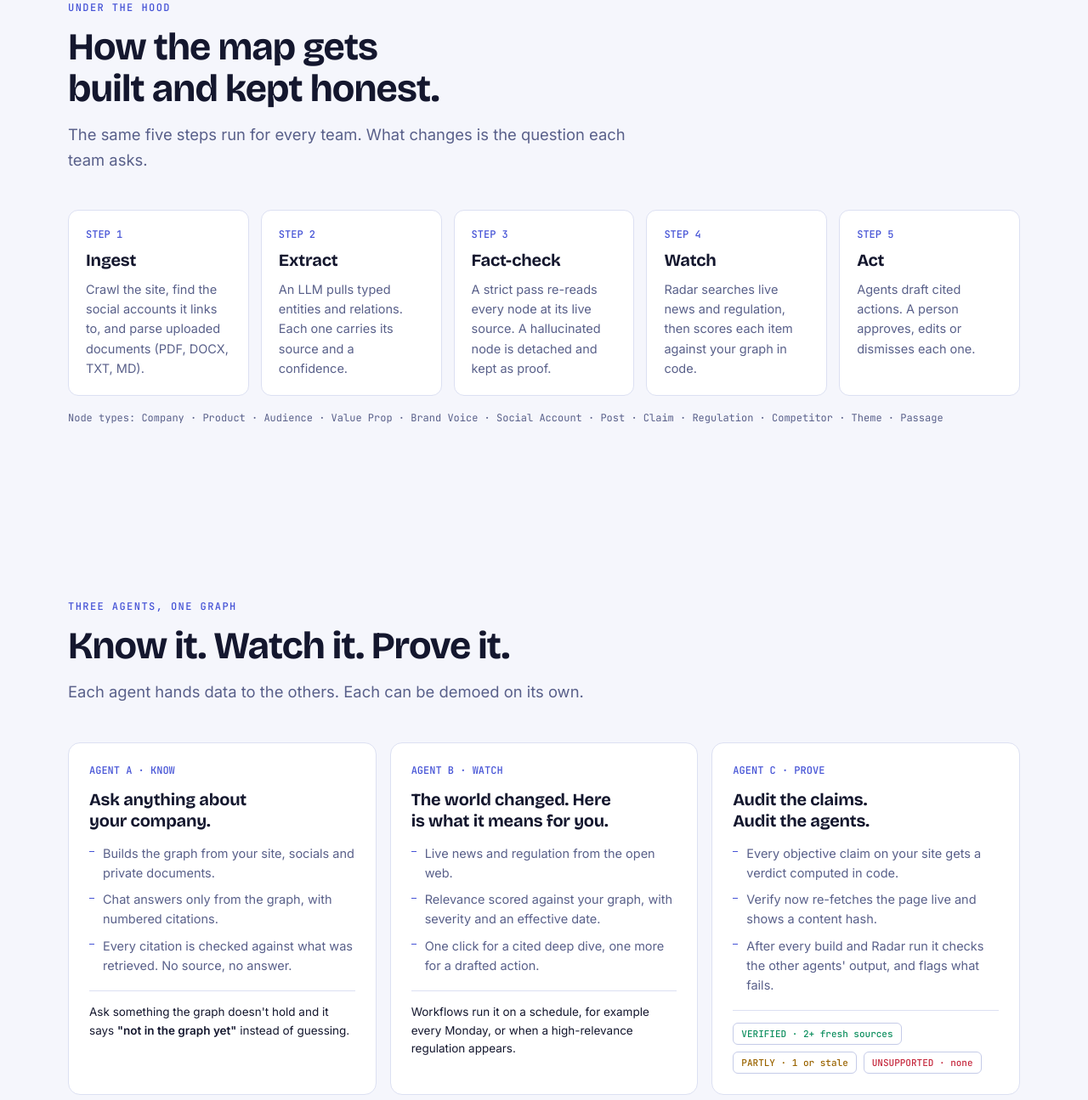
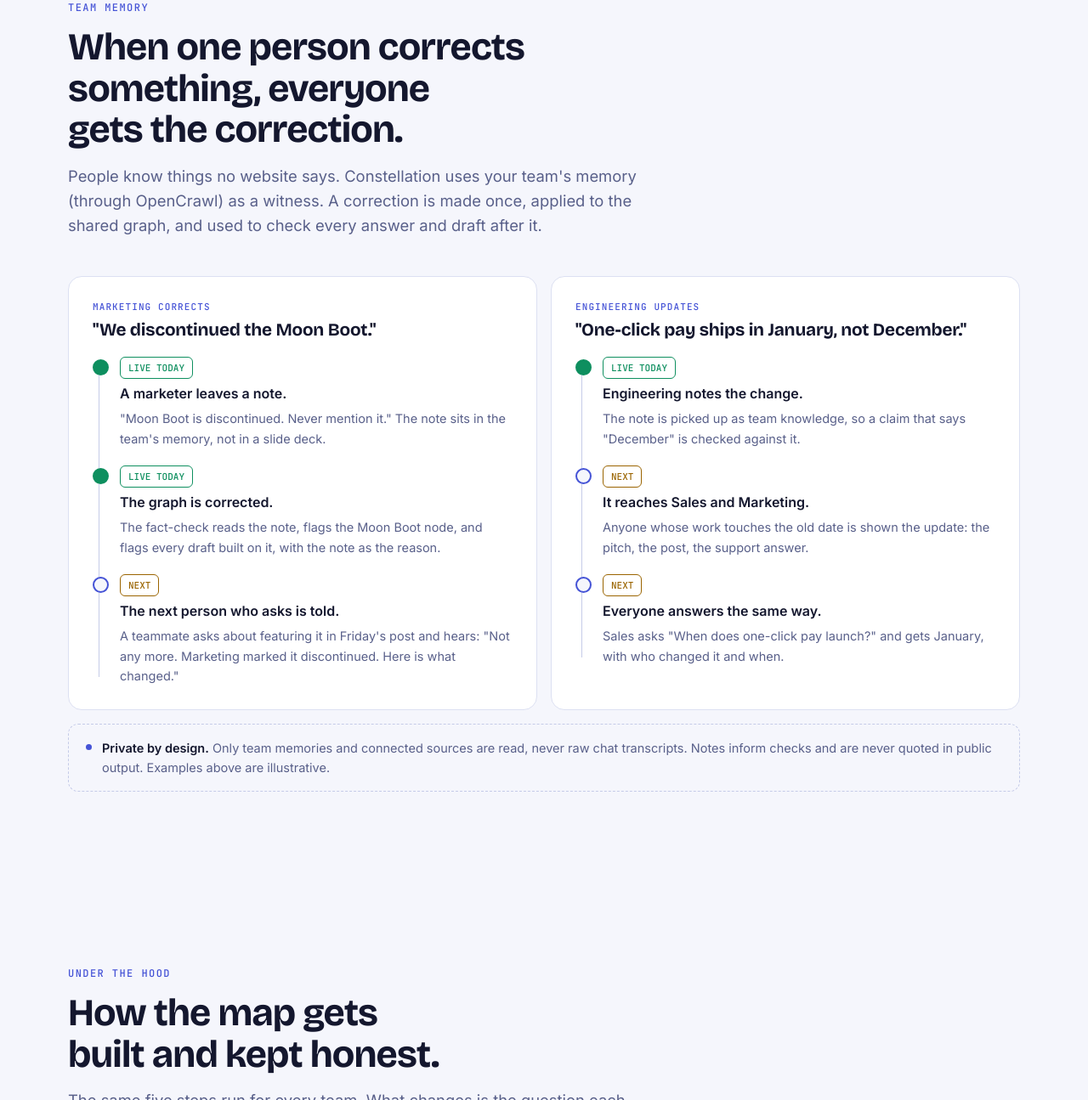
Before and after one commit to srikrishnakaashyap/constellation-website, a plain HTML site: page index.html in a window 1280 px wide. Shown: the part 1505-2800 px from the top of the page at 85% size. Drawn offline with nearby package versions, Linux system fonts and the light colour scheme.

Commit message:
Add team memory section: corrections that travel across teams
Co-Authored-By: Claude Sonnet 5.5 <noreply@anthropic.com>

```diff
--- a/index.html
+++ b/index.html
@@ -242,6 +242,23 @@ footer{display:grid;gap:28px;padding-block:8px 48px;color:var(--mute);font-size:
 .tsticky .tour-cap p{font-size:14.5px}
 .scrollhint{font:400 12px var(--mono);color:var(--mute);text-align:center;margin-top:10px}
 @media(max-width:700px){.tsticky .tour-cap h3{font-size:1.05rem}.tsticky .tour-cap p{display:-webkit-box;-webkit-line-clamp:3;-webkit-box-orient:vertical;overflow:hidden}}
+
+.mem{display:grid;grid-template-columns:repeat(2,minmax(0,1fr));gap:16px}
+@media(max-width:900px){.mem{grid-template-columns:minmax(0,1fr)}}
+.scn{border:1px solid var(--line);border-radius:16px;background:var(--panel);padding:clamp(18px,3vw,28px);display:grid;gap:18px;align-content:start}
+.scn-h{display:grid;gap:8px}
+.who{font:500 11px var(--mono);letter-spacing:.1em;text-transform:uppercase;color:var(--accent)}
+.scn-h h3{font-size:1.3rem}
+.rail{list-style:none;margin:0;padding:0;display:grid;gap:0;position:relative}
+.rail::before{content:"";position:absolute;left:7px;top:10px;bottom:10px;width:1px;background:var(--line2)}
+.rail li{position:relative;display:grid;gap:5px;padding:0 0 20px 32px}
+.rail li:last-child{padding-bottom:0}
+.rail li::before{content:"";position:absolute;left:0;top:3px;width:15px;height:15px;border-radius:50%;background:var(--bg);border:2px solid var(--accent)}
+.rail li:has(.status.live)::before{background:var(--ok);border-color:var(--ok)}
+.rail li p{color:var(--mute);font-size:14.5px}
+.rail li b{font-weight:600}
+.memnote{margin-top:16px;display:flex;gap:12px;align-items:flex-start;border:1px dashed var(--line2);border-radius:12px;padding:16px 20px;color:var(--mute);font-size:14.5px}
+.memnote .dot{margin-top:.5em;flex:none}.memnote b{color:var(--text)}
 @media(prefers-reduced-motion:no-preference){html{scroll-behavior:smooth}}
 </style>
 </head>
@@ -255,7 +272,7 @@ footer{display:grid;gap:28px;padding-block:8px 48px;color:var(--mute);font-size:
       Constellation
     </a>
     <div class="navlinks">
-      <a href="#tour">Product</a><a href="#teams">Teams</a><a href="#shared">Why Constellation</a><a href="#trust">Security</a><a href="#evolution">Roadmap</a>
+      <a href="#memory">Team memory</a><a href="#tour">Product</a><a href="#teams">Teams</a><a href="#shared">Why Constellation</a><a href="#trust">Security</a><a href="#evolution">Roadmap</a>
     </div>
     <a class="btn primary navcta" href="#contact">Request a demo</a>
   </nav>
@@ -304,6 +321,33 @@ footer{display:grid;gap:28px;padding-block:8px 48px;color:var(--mute);font-size:
         <div><b>Engineering</b>learns about a new rule from the news.</div>
       </div>
     </div>
+  </section>
+
+  <section id="memory">
+    <div class="head">
+      <span class="eyebrow">Team memory</span>
+      <h2>When one person corrects something, everyone gets the correction.</h2>
+      <p class="lede">People know things no website says. Constellation uses your team's memory (through OpenCrawl) as a witness. A correction is made once, applied to the shared graph, and used to check every answer and draft after it.</p>
+    </div>
+    <div class="mem">
+      <article class="scn">
+        <div class="scn-h"><span class="who">Marketing corrects</span><h3>"We discontinued the Moon Boot."</h3></div>
+        <ol class="rail">
+          <li><span class="status live">LIVE TODAY</span><b>A marketer leaves a note.</b><p>"Moon Boot is discontinued. Never mention it." The note sits in the team's memory, not in a slide deck.</p></li>
+          <li><span class="status live">LIVE TODAY</span><b>The graph is corrected.</b><p>The fact-check reads the note, flags the Moon Boot node, and flags every draft built on it, with the note as the reason.</p></li>
+          <li><span class="status soon">NEXT</span><b>The next person who asks is told.</b><p>A teammate asks about featuring it in Friday's post and hears: "Not any more. Marketing marked it discontinued. Here is what changed."</p></li>
+        </ol>
+      </article>
+      <article class="scn">
+        <div class="scn-h"><span class="who">Engineering updates</span><h3>"One-click pay ships in January, not December."</h3></div>
+        <ol class="rail">
+          <li><span class="status live">LIVE TODAY</span><b>Engineering notes the change.</b><p>The note is picked up as team knowledge, so a claim that says "December" is checked against it.</p></li>
+          <li><span class="status soon">NEXT</span><b>It reaches Sales and Marketing.</b><p>Anyone whose work touches the old date is shown the update: the pitch, the post, the support answer.</p></li>
+          <li><span class="status soon">NEXT</span><b>Everyone answers the same way.</b><p>Sales asks "When does one-click pay launch?" and gets January, with who changed it and when.</p></li>
+        </ol>
+      </article>
+    </div>
+    <div class="memnote"><span class="dot acc"></span><span><b>Private by design.</b> Only team memories and connected sources are read, never raw chat transcripts. Notes inform checks and are never quoted in public output. Examples above are illustrative.</span></div>
   </section>
 
   <section id="how">
@@ -454,7 +498,7 @@ footer{display:grid;gap:28px;padding-block:8px 48px;color:var(--mute);font-size:
       <div class="f"><span class="cat">Watch</span><h3>Radar</h3><ul><li>Live news, regulation and competitor moves from the open web.</li><li>Severity, effective date and an act-by clock.</li><li>Weekly briefing and watch topics you control.</li><li>Cited deep dive on any signal.</li></ul></div>
       <div class="f"><span class="cat">Prove</span><h3>Auditor</h3><ul><li>Claim audit with Verified, Partly or Unsupported verdicts.</li><li>Verify now re-fetches the page live with a content hash.</li><li>Fact-checks the graph, the Radar and every draft between runs.</li><li>Removed items are restorable. The log shows what it caught.</li></ul></div>
       <div class="f"><span class="cat">Act</span><h3>Actions and Workflows</h3><ul><li>Reel, post and alert drafts with hook, script, shot list and caption.</li><li>Pending, Approved and Dismissed queues.</li><li>Scheduled and event-triggered workflows with run history.</li><li>Templates: Monday content plan, daily regulation watch, weekly competitor digest.</li></ul></div>
-      <div class="f"><span class="cat">Private knowledge</span><h3>Documents and team memory</h3><ul><li>Upload PDF, DOCX, TXT or MD. Tagged private.</li><li>Informs strategy. Never quoted in public output.</li><li>Team memory can confirm an account or flag an impostor.</li></ul></div>
+      <div class="f"><span class="cat">Private knowledge</span><h3>Documents and team memory</h3><ul><li>Upload PDF, DOCX, TXT or MD. Tagged private.</li><li>Informs strategy. Never quoted in public output.</li><li>Team memory (OpenCrawl) confirms an account, flags an impostor, and catches claims your team says are out of date.</li></ul></div>
       <div class="f"><span class="cat">Share</span><h3>Share card</h3><ul><li>A 1200x630 card and post draft built from the real audit numbers.</li><li>Rewrite suggestions for claims that fail the audit.</li></ul></div>
       <div class="f"><span class="cat">Teams</span><h3>Persona switcher</h3><ul><li>Marketing is live.</li><li>Sales, Support, Compliance and Engineering are visible and marked coming soon.</li><li>A "Suggest a persona" entry collects the next team to build.</li></ul></div>
     </div>
@@ -489,6 +533,7 @@ footer{display:grid;gap:28px;padding-block:8px 48px;color:var(--mute);font-size:
           <div class="pc"><h3>Workflow mapping</h3><p>Teams, owners, processes and handoffs become first-class graph entities, not just the public company.</p></div>
           <div class="pc"><h3>Role-based views and sharing</h3><p>Per-persona home screens, team spaces, and "share this context with Legal" with permissions on private nodes.</p></div>
           <div class="pc"><h3>Connectors</h3><p>Slack, Google Drive, Notion, Confluence, CRM and ticketing, so missing context is captured where it already lives.</p></div>
+          <div class="pc"><h3>Corrections that travel</h3><p>Tell the next person who asks that an answer changed, and share Engineering updates with Sales and Marketing automatically.</p></div>
           <div class="pc"><h3>Passage-level citations</h3><p>Every source chunked into passages and concepts, so each citation points at the exact sentence.</p></div>
         </div>
       </div>
```
Also changed, not shown: 1 other file.
